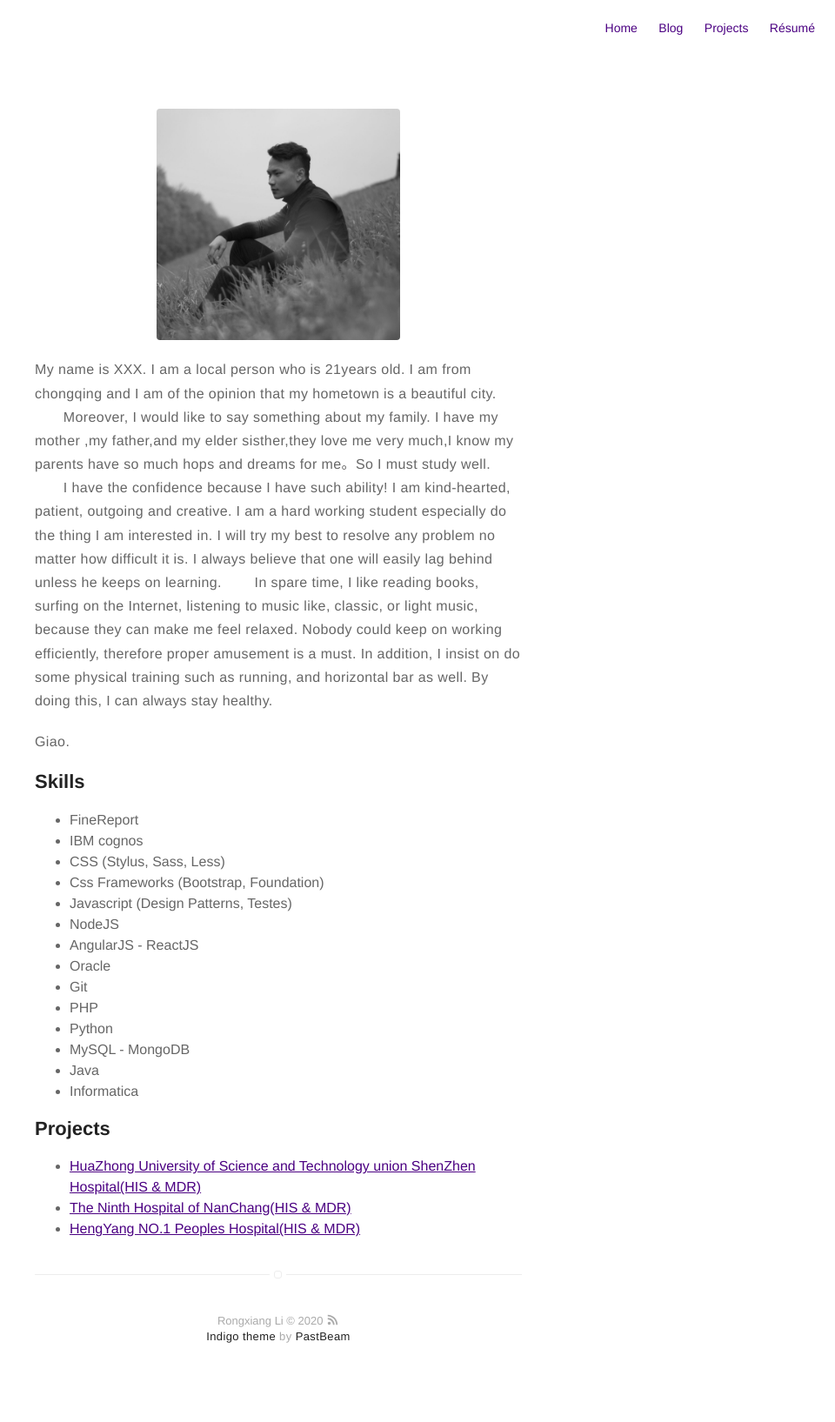
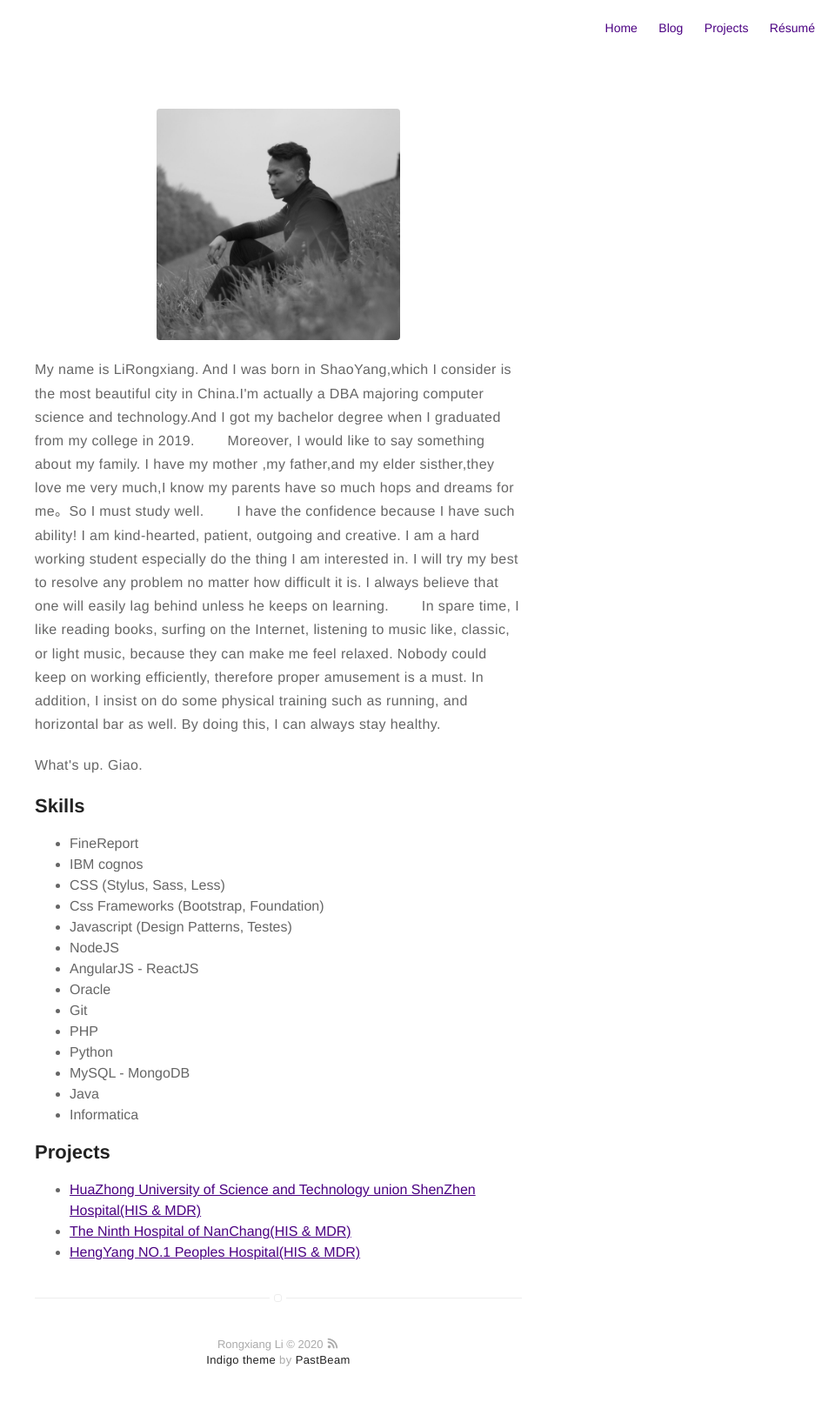
Before and after one commit to PastBeam/PastBeam.github.ioLRX, a Jekyll site: the page built from about.md, in a window 1280 px wide. Shown: the whole page at 87% size, without its empty margins (320-1280 px from the left). Built offline with Jekyll 4.4.1, drawn with Linux system fonts in a browser that asks for light colours; before the commit the page ends 1608 px from its top, so only the background shows below that.

Commit message:
Update about.md

```diff
--- a/about.md
+++ b/about.md
@@ -4,7 +4,7 @@ layout: page
 ---
 ![Profile Image]({{ site.url }}/{{ site.picture }})
 
-<p>My name is XXX. I am a local person who is 21years old. I am from chongqing and I am of the opinion that my hometown is a beautiful city.
+<p>My name is LiRongxiang. And I was born in ShaoYang,which I consider is the most beautiful city in China.I'm actually a DBA majoring computer science and technology.And I got my bachelor degree when I graduated from my college in 2019.
 
 　　Moreover, I would like to say something about my family. I have my mother ,my father,and my elder sisther,they love me very much,I know my parents have so much hops and dreams for me。So I must study well.
 
@@ -12,7 +12,7 @@ layout: page
 
 　　In spare time, I like reading books, surfing on the Internet, listening to music like, classic, or light music, because they can make me feel relaxed. Nobody could keep on working efficiently, therefore proper amusement is a must. In addition, I insist on do some physical training such as running, and horizontal bar as well. By doing this, I can always stay healthy.</p>
 
-<p>Giao.</p>
+<p>What's up.   Giao.</p>
 
 <h2>Skills</h2>
 
```
